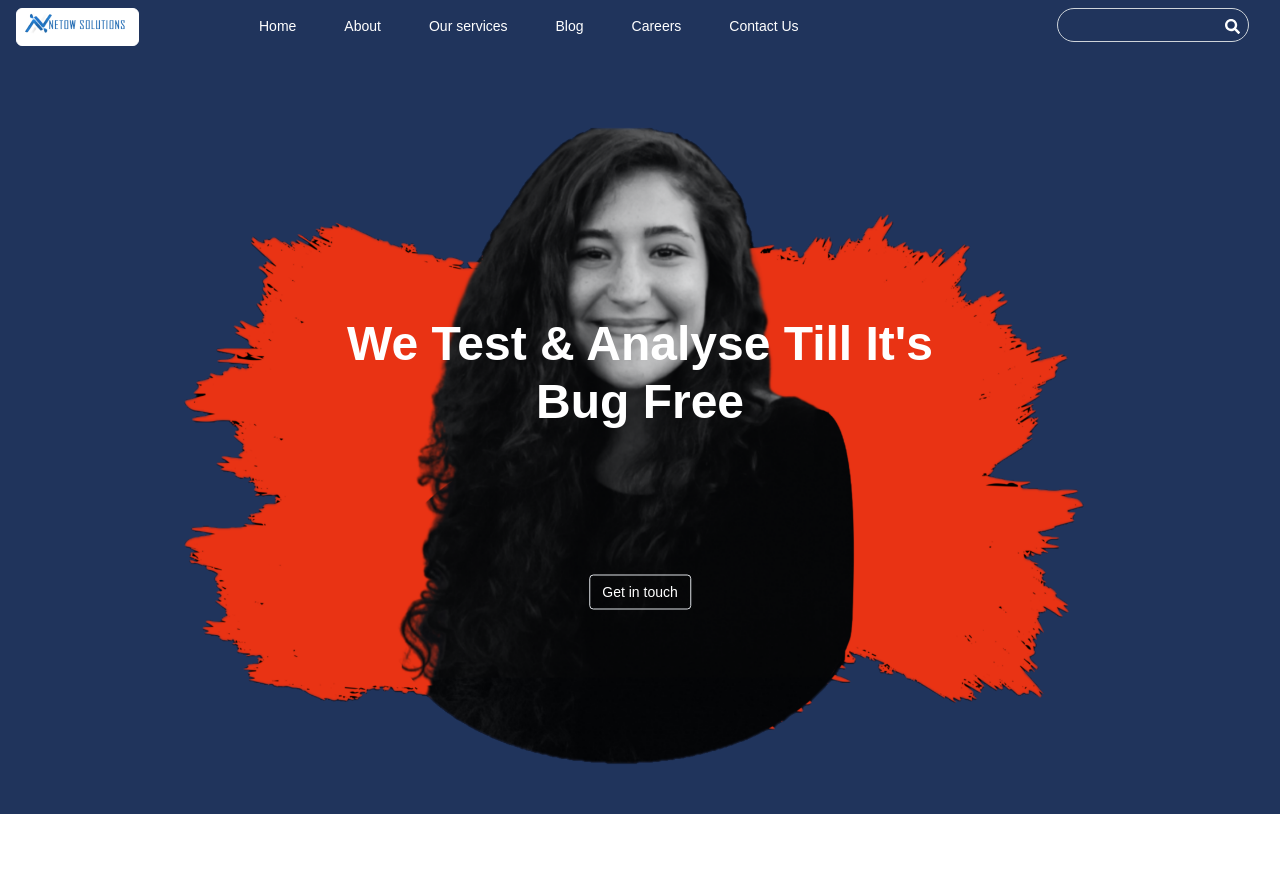
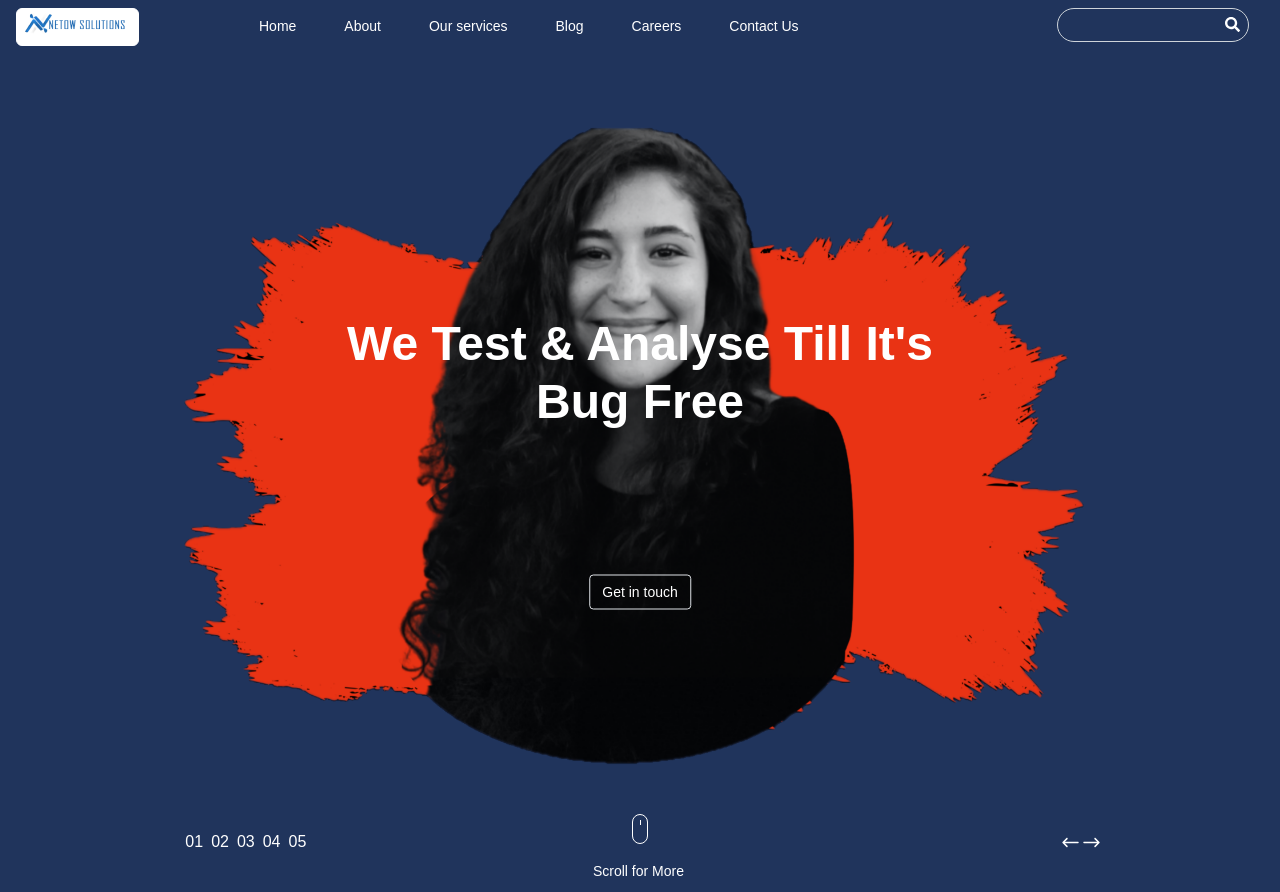
Before and after one commit to nnenna-syncpro/NetowApp, a Vue app: page / in a window 1280 px wide. Before the commit the page ends 814 px from the top, so only its background shows below. Built offline with nearby package versions, Linux system fonts and the light colour scheme.

Commit message:
Created BannerCarouselIndicators component and displayed it at bottom of TheBanner component

```diff
--- /dev/null
+++ b/src/components/BannerCarouselIndicators.vue
@@ -0,0 +1,106 @@
+<template>
+    <div class="banner-indicators">
+        <div class="carousel-numbers">
+            <a>01</a>
+            <a>02</a>
+            <a>03</a>
+            <a>04</a>
+            <a>05</a>
+        </div>
+        <div class="carousel-mouse">
+            <a href="">
+                <base-icon mode="iconButton">
+                    <icon-mouse></icon-mouse>
+                </base-icon>
+            </a>
+            <p>Scroll for More</p>
+        </div>
+        <div class="carousel-arrows">
+            <base-icon mode="iconButton">
+                <icon-previous-arrow-white></icon-previous-arrow-white>
+            </base-icon>
+            <base-icon mode="iconButton">
+                <icon-next-arrow-white></icon-next-arrow-white>
+            </base-icon>
+        </div>
+    </div>
+</template>
+
+<script>
+import BaseIcon from './UI/BaseIcon.vue';
+import IconPreviousArrowWhite from './icons/IconPreviousArrowWhite.vue';
+import IconNextArrowWhite from './icons/IconNextArrowWhite.vue';
+import IconMouse from "./icons/IconMouse.vue"
+
+export default {
+    components: {
+        BaseIcon,
+        IconPreviousArrowWhite,
+        IconNextArrowWhite,
+        IconMouse
+    }
+}
+</script>
+
+<style scoped>
+.banner-indicators {
+    background-color: #20345c;
+    display: flex;
+    justify-content: space-around;
+    width: 100%;
+}
+
+.iconButton {
+    padding: 0 2px;
+    margin: 0 3px;
+    overflow: visible;
+    text-transform: none;
+    display: inline-block;
+    font-weight: 400;
+    text-align: center;
+    white-space: nowrap;
+    vertical-align: middle;
+    border: 1px solid transparent;
+    font-size: 16px;
+    line-height: 1.5;
+    border-radius: 4px;
+    transition: color .15s ease-in-out, background-color .15s ease-in-out, border-color .15s ease-in-out, box-shadow .15s ease-in-out;
+    text-decoration: none;
+    width: 15px;
+    background-color: transparent;
+    border: none;
+}
+
+.carousel-numbers {
+    float: left;
+    position: relative;
+    z-index: 20;
+    padding-top: 16px;
+    text-align: center;
+    color: #fff;
+    font-size: 16px;
+    font-weight: 400;
+    line-height: 1.5;
+}
+
+a {
+    padding: 0 4px;
+
+}
+
+.carousel-arrows {
+    padding-top: 16px;
+    background-color: transparent;
+}
+
+.carousel-mouse {
+    color: #fff;
+    margin-left: -50px;
+}
+
+p {
+    padding: 10px;
+    margin-left: -40px;
+    font-size: 14px;
+}
+</style>
--- a/src/components/TheBanner.vue
+++ b/src/components/TheBanner.vue
@@ -9,17 +9,19 @@
             </template>
         </banner-content-item>
     </div>
+    <banner-carousel-indicators></banner-carousel-indicators>
 </template>
 
 <script>
 import BannerContentItem from "./BannerContentItem.vue";
 import BaseButton from './UI/BaseButton.vue';
-
+import BannerCarouselIndicators from "./BannerCarouselIndicators.vue";
 
 export default {
     components: {
         BannerContentItem,
-        BaseButton
+        BaseButton,
+        BannerCarouselIndicators
     }
 }
 </script>
--- a/src/components/TheNavbar.vue
+++ b/src/components/TheNavbar.vue
@@ -13,7 +13,7 @@
             <form class="searchForm" action="" @submit.prevent="">
                 <div class="form-control">
                     <input type="search" ref="searchInput" class="searchForm__input">
-                    <base-icon>
+                    <base-icon mode="iconButton icon">
                         <icon-search></icon-search>
                     </base-icon>
                 </div>
@@ -37,6 +37,20 @@ export default {
 </script>
 
 <style scoped>
+.iconButton {
+    overflow: visible;
+    width: 15px;
+    background-color: transparent;
+    border: none;
+}
+
+.icon {
+    color: #fff;
+    position: relative;
+    right: 24px;
+    top: 2px;
+}
+
 .navbar-brand-logo {
     padding: 1.6px 8px;
     border: 1px solid;
--- a/src/components/UI/BaseIcon.vue
+++ b/src/components/UI/BaseIcon.vue
@@ -1,23 +1,13 @@
 <template>
-    <button class="searchButton normalButton" type="submit">
-        <i class="icon">
+    <button :class="mode" :type="type">
+        <i>
             <slot></slot>
         </i>
     </button>
 </template>
 
-<style scoped>
-.searchButton {
-    overflow: visible;
-    width: 15px;
-    background-color: transparent;
-    border: none;
+<script>
+export default {
+    props: ["mode", "type"]
 }
-
-.icon {
-    color: #fff;
-    position: relative;
-    right: 24px;
-    top: 4px;
-}
-</style>
+</script>
```
